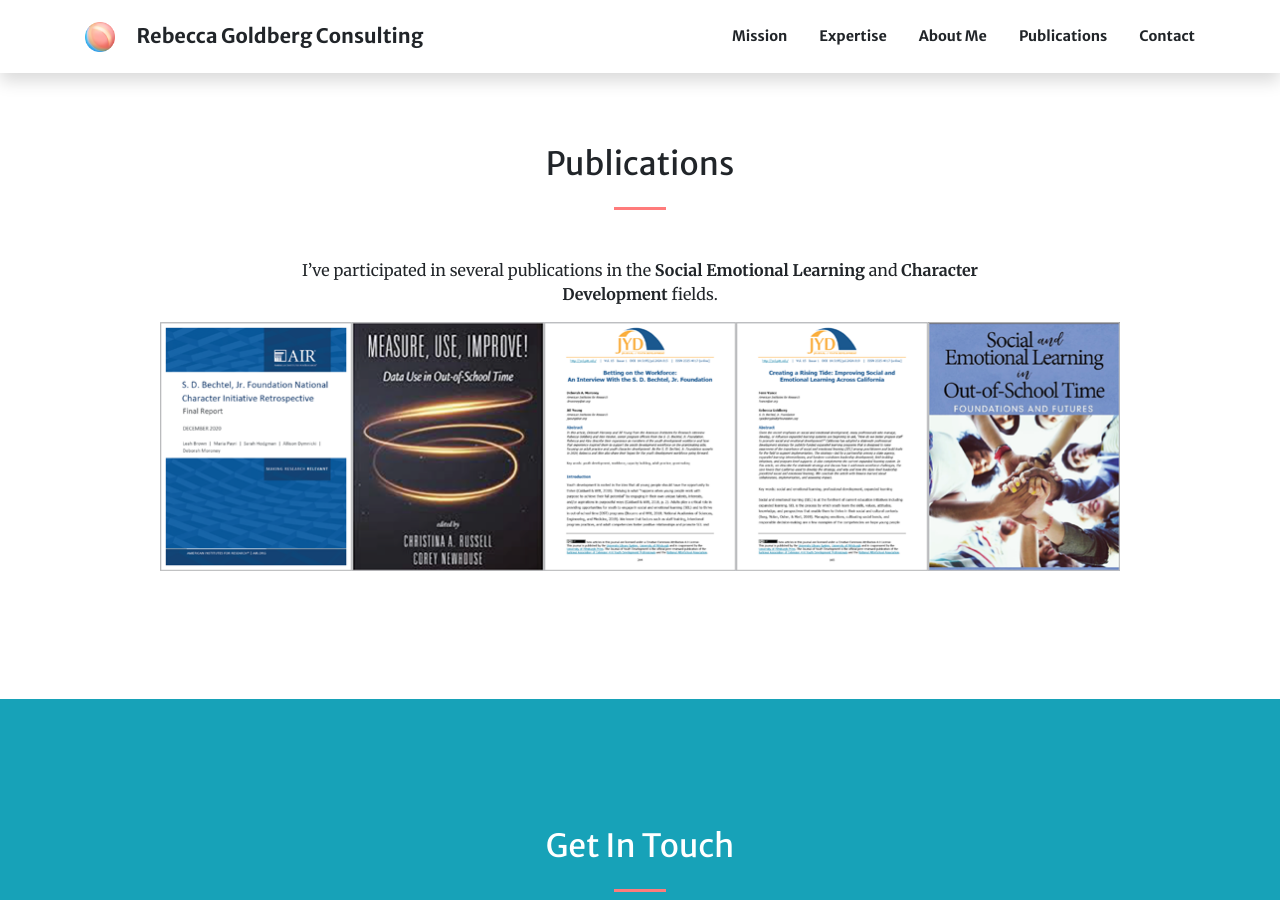
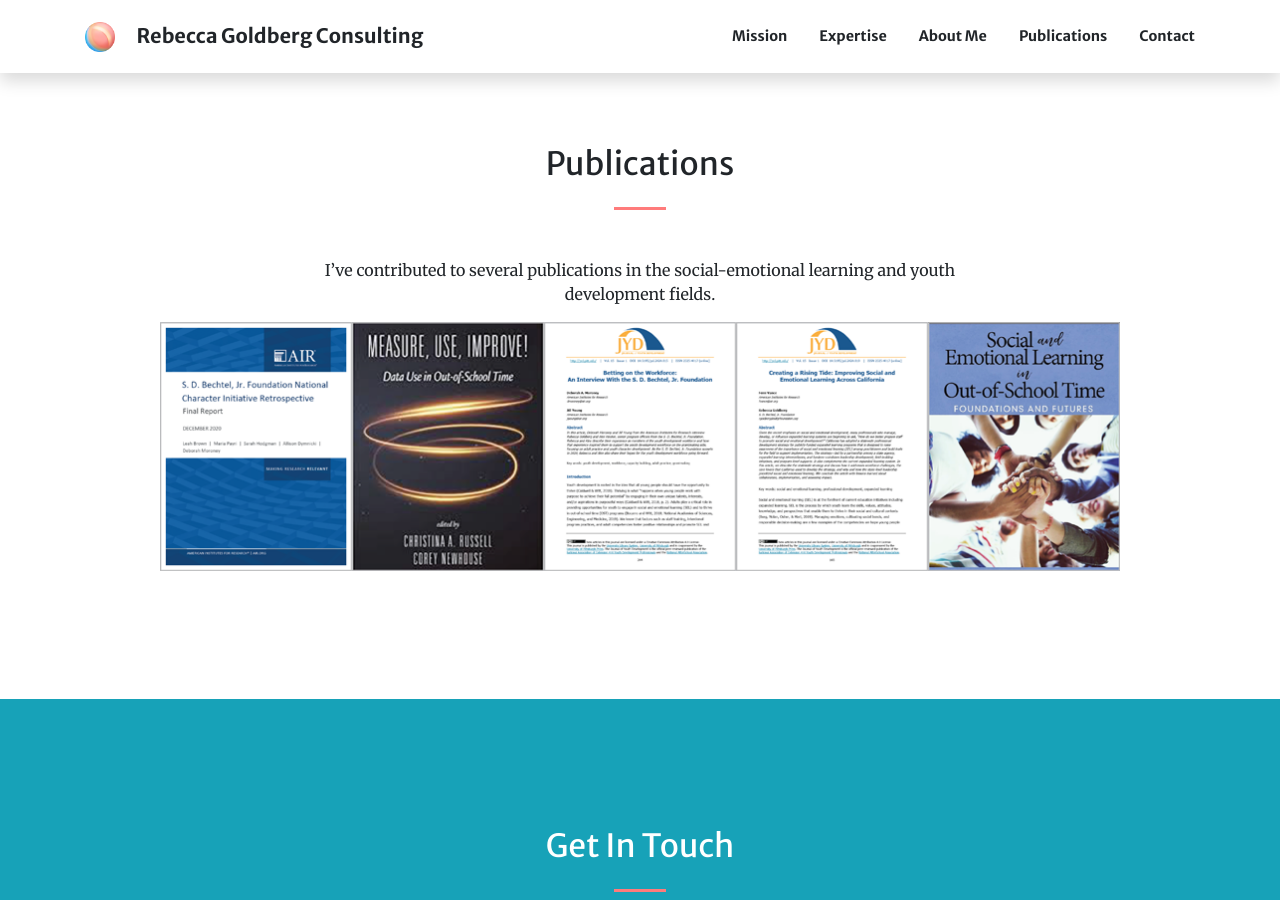
Before and after one commit to rebeccagoldberg/rebeccagoldberg.github.io, a Jekyll site: the page built from index.md, in a window 1280 px wide and 900 px high, scrolled down 3747 px. Built offline with Jekyll 4.4.1, drawn with Linux system fonts in a browser that asks for light colours.

Commit message:
Update index.md

```diff
--- a/index.md
+++ b/index.md
@@ -94,7 +94,7 @@ sections:
     section_id: publications
     #background_style: bg-info text-white
     text: >
-      I've participated in several publications in the **Social Emotional Learning** and **Character Development** fields.
+      I've contributed to several publications in the social-emotional learning and youth development fields.
     projects:
       - title:
         text: Explore grantee reflections on the Foundation’s National Character Initiative.
```
Also changed, not shown: other parts of index.md (+1 -1 lines).
